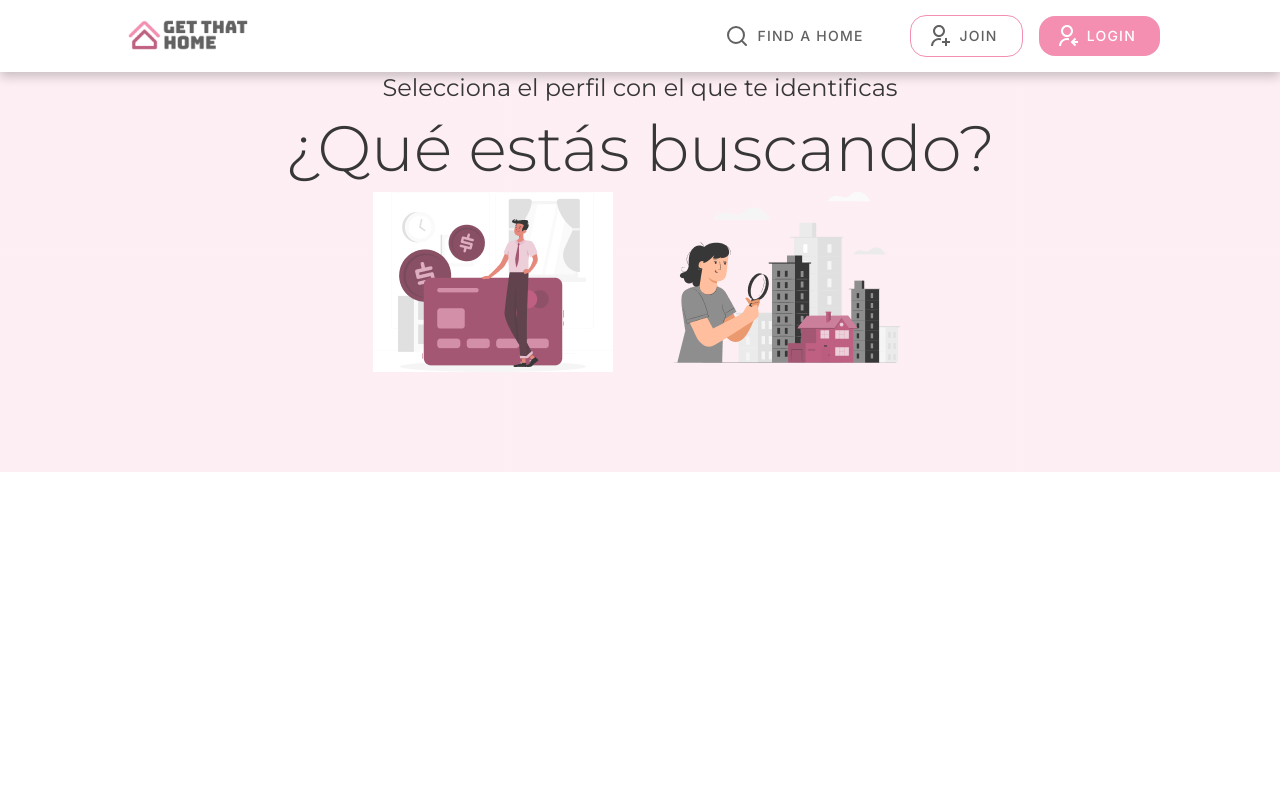
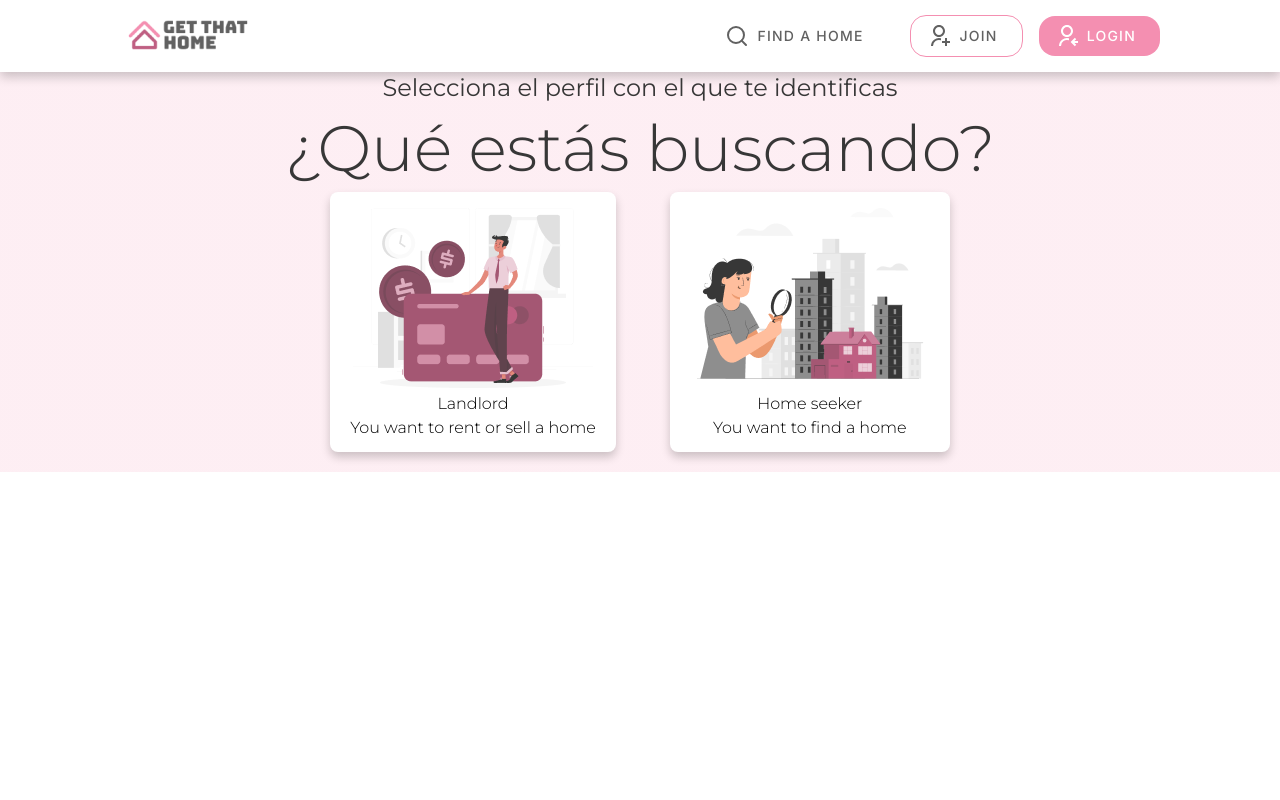
Before and after one commit to Kamaqen/c11-team1-getThatHome, a React (Vite) app: page /signup in a window 1280 px wide. Shown: the top 800 px of the page. Built offline with nearby package versions, Linux system fonts and the light colour scheme.

Commit message:
Signup details2

```diff
--- a/src/components/signupPage_components/Signuplanding.jsx
+++ b/src/components/signupPage_components/Signuplanding.jsx
@@ -16,15 +16,29 @@ const ContentContainer = styled.div`
   transform: transladeY(50%);
 `;
 
-const Text = styled.p`
-  text-align: center;
+const Text = styled.div`
+  display: flex;
+  flex-direction: column;
+  align-items: center;
+  gap: 8px;
 `;
 
-const ProfileContainer = styled.p`
+const ProfileContainer = styled.div`
   display: flex;
   justify-content: center;
   align-items: center;
   gap: 54px;
+`;
+
+const ProfileCard = styled.div`
+  display: flex;
+  padding: 16px 20px;
+  flex-direction: column;
+  align-items: center;
+  gap: 8px;
+  border-radius: 8px;
+  background-color: #ffffff;
+  box-shadow: 0px 5px 10px 0px rgba(0, 0, 0, 0.2);
 `;
 
 const Signuplanding = () => {
@@ -36,16 +50,16 @@ const Signuplanding = () => {
         </Text>
         <Text className="headline2">¿Qué estás buscando?</Text>
         <ProfileContainer>
-          <div>
-            <div className="j-center a-center">
-              <img src="src/assets/rafiki.png" alt="rafiki" />
-            </div>
-          </div>
-          <div>
-            <div className="j-center">
-              <img src="src/assets/pana.png" alt="pana" />
-            </div>
-          </div>
+          <ProfileCard className="j-center Headline6">
+            <img src="src/assets/rafiki.png" alt="rafiki" />
+            <Text>Landlord</Text>
+            <Text className="Subtitle2">You want to rent or sell a home</Text>
+          </ProfileCard>
+          <ProfileCard className="j-center Headline6">
+            <img src="src/assets/pana.png" alt="pana" />
+            <Text>Home seeker</Text>
+            <Text className="Subtitle2">You want to find a home</Text>
+          </ProfileCard>
         </ProfileContainer>
       </ContentContainer>
     </Mainbackground>
```
